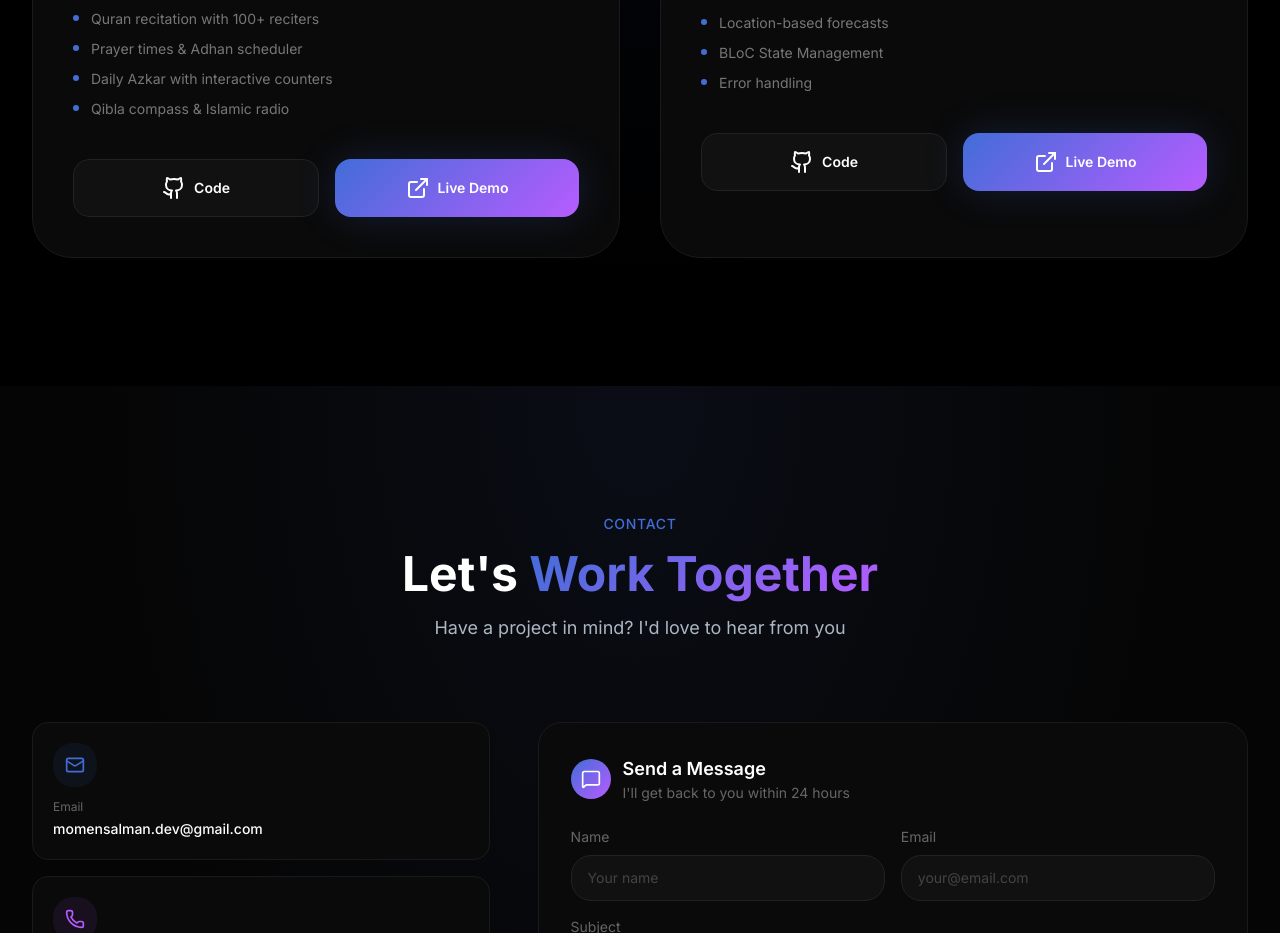
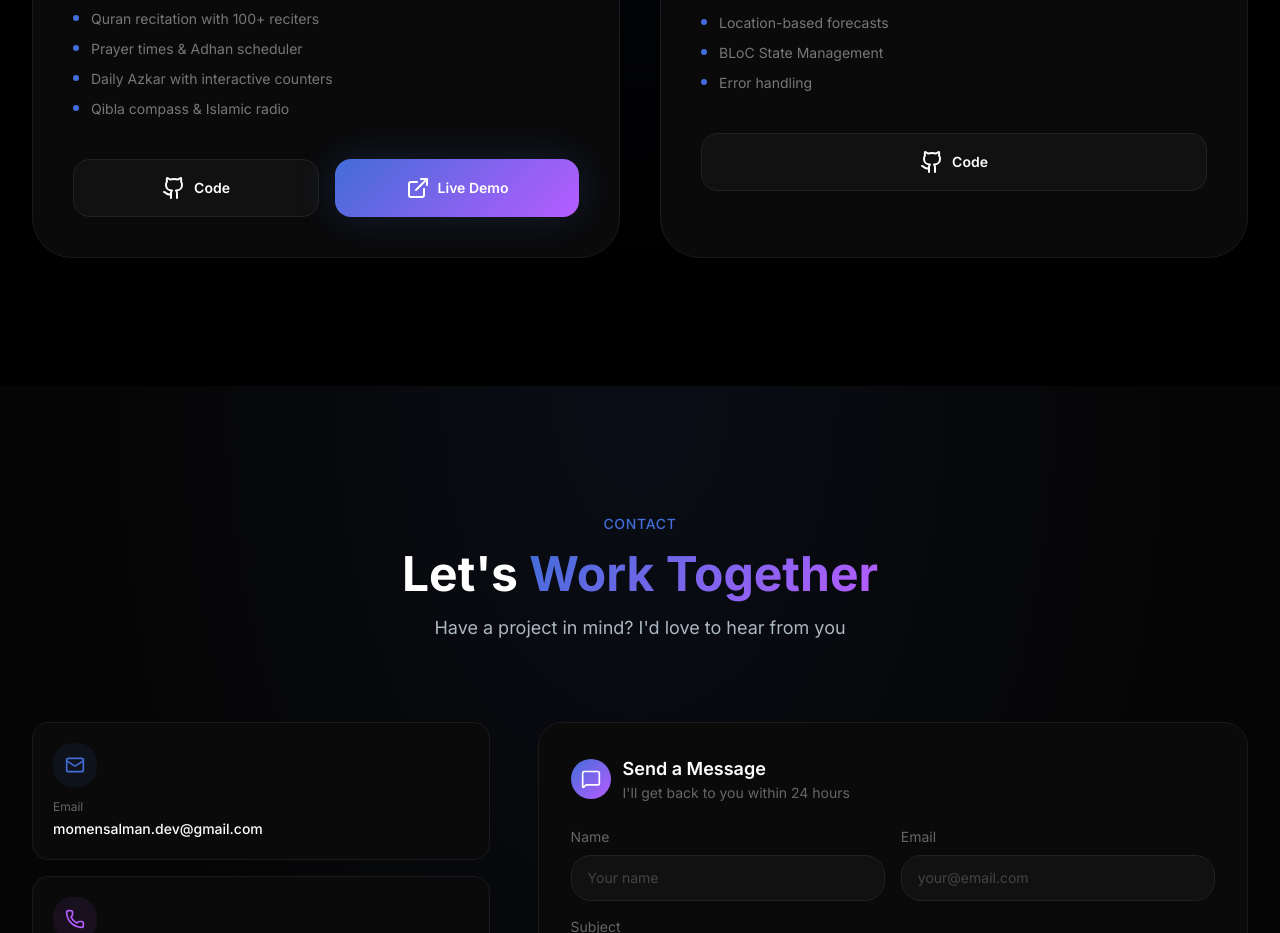
Before and after one commit to dev-momensalman/Personal-Portfolio, a React (Vite) app: page / in a window 1280 px wide. Shown: the part 5440-6373 px from the top of the page. Built offline with nearby package versions, Linux system fonts and the light colour scheme.

Commit message:
Remove weather app live demo link

```diff
--- a/src/sections/Projects.tsx
+++ b/src/sections/Projects.tsx
@@ -34,7 +34,6 @@ const projects = [
       'Error handling',
     ],
     github: 'https://github.com/dev-momensalman/Weather_App',
-    demo: 'https://dev-momensalman.github.io/Personal-Portfolio/',
     image: 'https://images.unsplash.com/photo-1504608524841-42fe6f032b4b?auto=format&fit=crop&q=80&w=2070',
     color: '#b75cff',
     gradient: 'from-[#b75cff] to-[#d48aff]',
@@ -186,6 +185,7 @@ function ProjectCard({ project, index, isInView }: { project: any; index: number
           <div className="absolute inset-0 bg-gradient-to-t from-[#0a0a0a] via-transparent to-transparent" />
 
           {/* View Project Button */}
+          {project.demo && (
             <motion.a
               href={project.demo}
               className="absolute top-6 right-6 p-3 rounded-2xl bg-white/10 backdrop-blur-md border border-white/20 text-white opacity-0 group-hover:opacity-100 transition-all translate-y-2 group-hover:translate-y-0"
@@ -194,6 +194,7 @@ function ProjectCard({ project, index, isInView }: { project: any; index: number
             >
               <ArrowUpRight className="w-6 h-6" />
             </motion.a>
+          )}
         </div>
 
         {/* Content */}
@@ -244,6 +245,7 @@ function ProjectCard({ project, index, isInView }: { project: any; index: number
               <Github className="w-4.5 h-4.5" />
               Code
             </motion.a>
+            {project.demo && (
               <motion.a
                 href={project.demo}
                 className="flex-1 flex items-center justify-center gap-2 px-6 py-4 rounded-2xl gradient-bg text-white text-sm font-semibold glow shadow-lg shadow-[#426dd8]/20"
@@ -253,6 +255,7 @@ function ProjectCard({ project, index, isInView }: { project: any; index: number
                 <ExternalLink className="w-4.5 h-4.5" />
                 Live Demo
               </motion.a>
+            )}
           </div>
         </div>
       </div>
```
Lines whose indentation alone changed are shown as unchanged.
